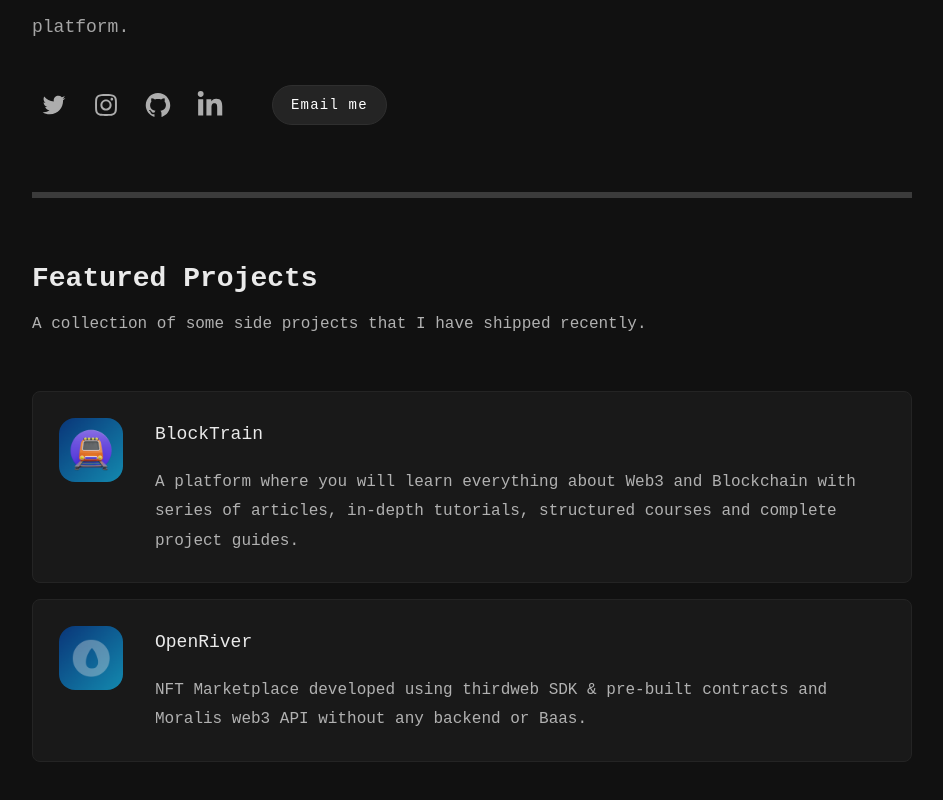
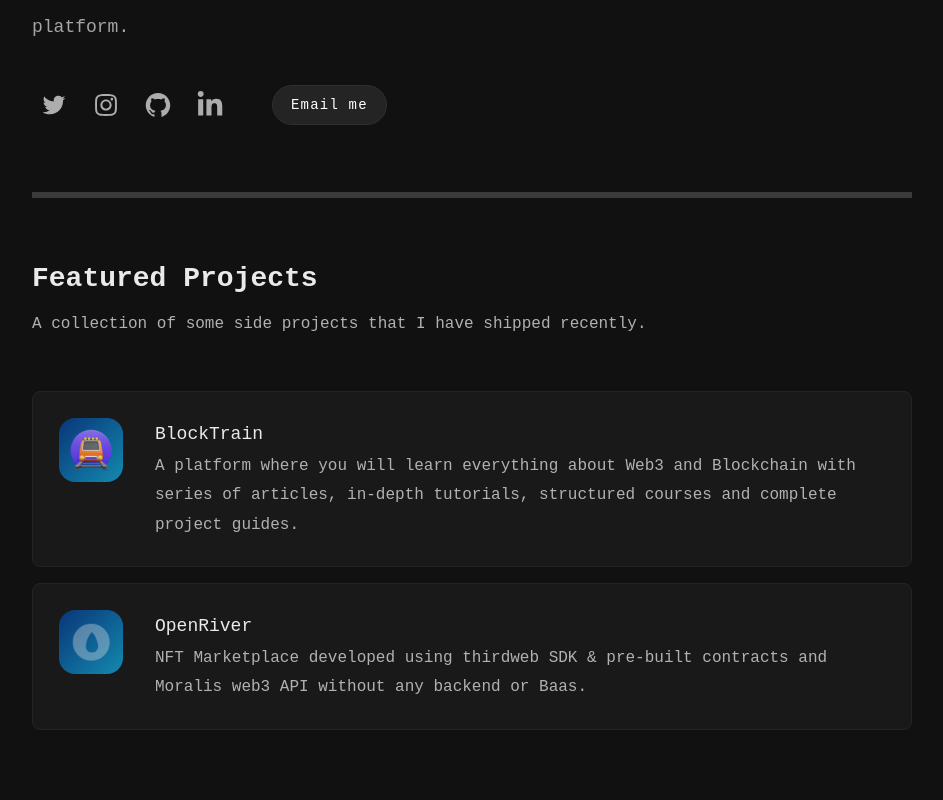
Before and after one commit to harshpandey002/portfolio-new, a Next.js app: page / in a window 1280 px wide. Shown: the part 692-1492 px from the top of the page, without its empty margins (168-1111 px from the left). Built offline with nearby package versions, Linux system fonts and the light colour scheme; grey boxes are pictures that could not be loaded.

Commit message:
p margin top

```diff
--- a/styles/Home.module.css
+++ b/styles/Home.module.css
@@ -68,7 +68,7 @@
   color: #eaeaea;
 }
 
-.featured p {
+.featured > p {
   color: #b1b1b1;
   font-size: 16px;
   margin-top: 16px;
```
